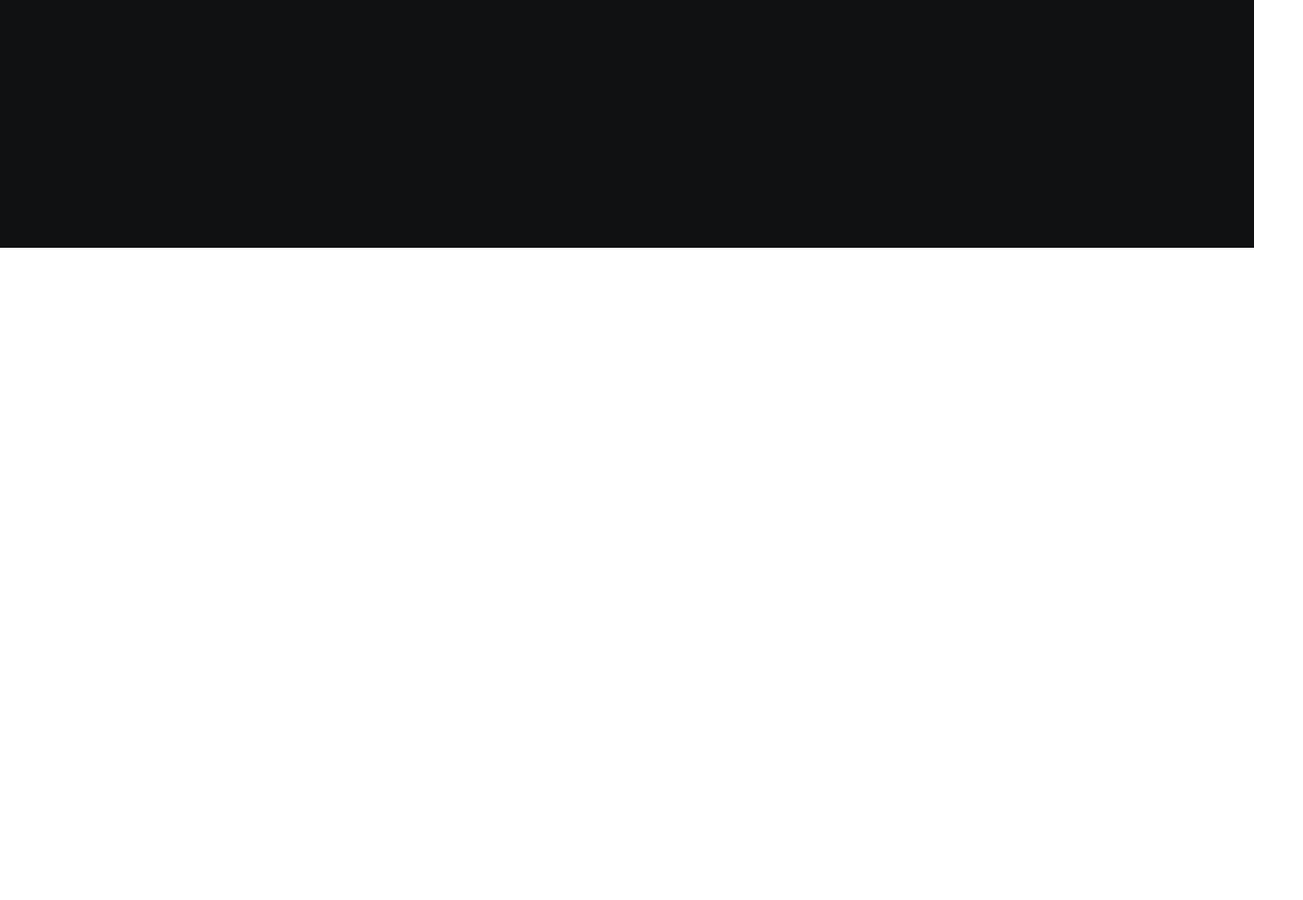
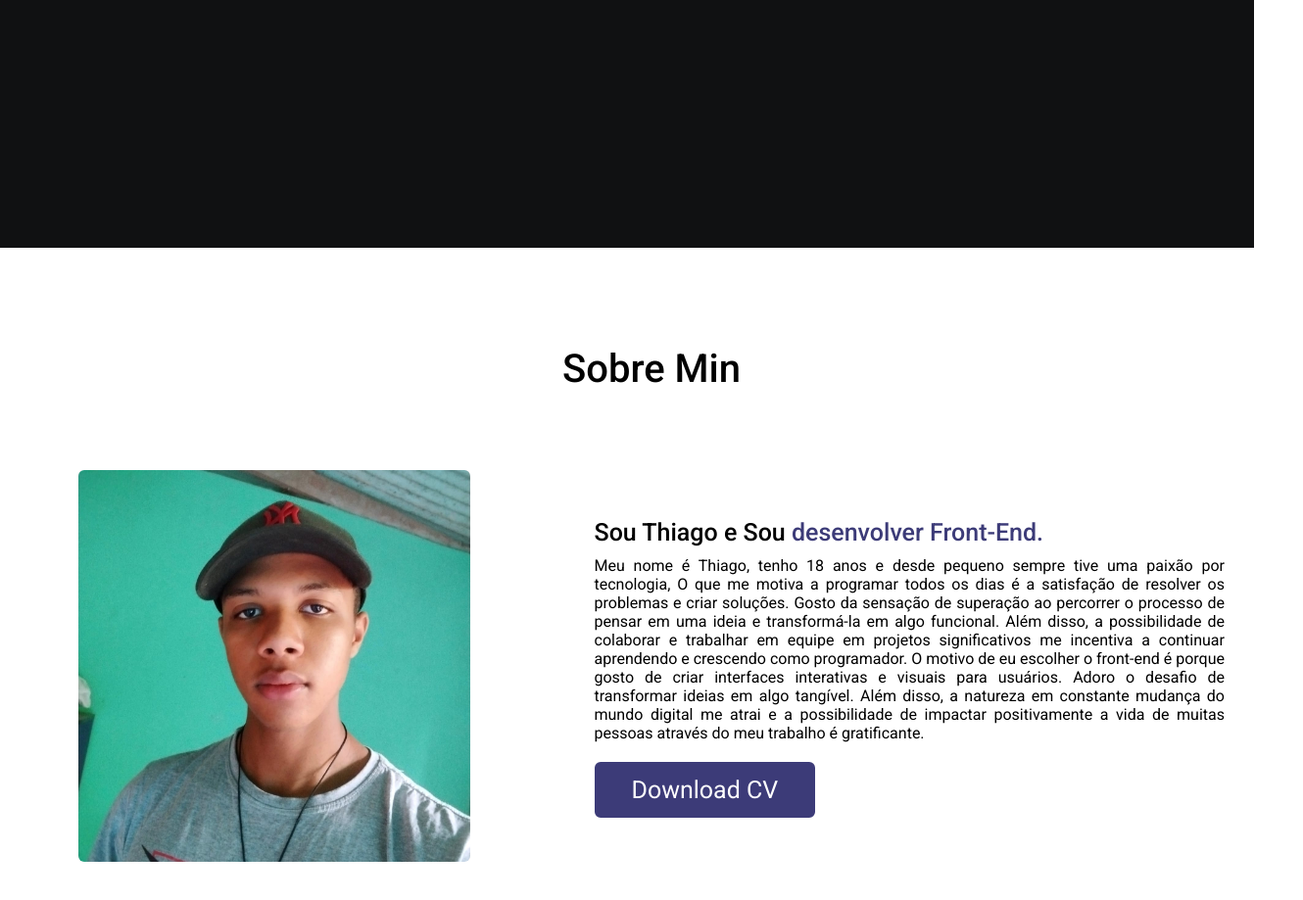
Before and after one commit to ThiagoMaylon/Portifolio, a plain HTML site: page index.html in a window 1280 px wide. Shown: the part 547-1466 px from the top of the page at 98% size, 1330 px wide, since content can reach past the window. Before the commit the page ends 800 px from the top, so only its background shows below. Drawn offline with nearby package versions, Linux system fonts and the light colour scheme.

Commit message:
criando a perte sobre min

```diff
--- a/css/style.css
+++ b/css/style.css
@@ -116,3 +116,68 @@ main .container-main .main-content-rigth{
 main .container-main img{
     max-width: 400px;
 }
+
+/*                      ABOUT                  */
+
+.about{
+    padding: 100px 0;
+
+}
+.about .container-about{
+    width: 1330px;
+    padding: 0 80px;
+    margin: auto;
+
+}
+.about .container-about h2{
+    text-align: center;
+    font-size: 40px;
+    font-weight: 500;
+    margin-bottom: 60px;
+    padding-bottom: 20px;
+}
+
+.about .container-about .content-about{
+    display: flex;
+    flex-wrap: wrap;
+    align-items: center;
+    justify-content: space-between;
+}
+.about .container-about .content-about .content-about-left{
+    width: 45%;
+}
+.about .container-about .content-about .content-about-left img{
+    width: 400px;
+    height: 400px;
+    border-radius: 6px;
+}
+.about .container-about .content-about .content-about-right{
+    max-width: 55%;
+
+} .about .container-about .content-about .content-about-right p{
+    text-align: justify;
+}
+.about .container-about .content-about .content-about-right .text{
+    font-size: 25px;
+    font-weight: 500;
+    margin-bottom: 10px;
+}
+.about .container-about .content-about .content-about-right .text > span{
+    color: #3C3B78;
+}
+.about .container-about .content-about .content-about-right a{
+    display: inline-block;
+    background: #3C3B78;
+    color: #fff;
+    font-size: 25px;
+    padding: 12px 36px;
+    margin-top: 20px;
+    border-radius: 6px;
+    border: 2px solid #3C3B78;
+    text-decoration: none;
+    transition: 0.5s;
+}
+.about .container-about .content-about .content-about-right a:hover{
+    background-color: transparent;
+    color: #3C3B78;
+}
--- a/index.html
+++ b/index.html
@@ -5,6 +5,7 @@
     <meta http-equiv="X-UA-Compatible" content="IE=edge">
     <meta name="viewport" content="width=device-width, initial-scale=1.0">
     <link rel="stylesheet" href="./css/style.css">
+    <link rel="stylesheet" href="./css/responsive.css">
     <title>Portifólio - Thiago</title>
 </head>
 <body>
@@ -20,7 +21,7 @@
                 <nav>
                     <ul>
                         <li><a href="#inicio">Inicio</a></li>
-                        <li><a href="#">Sobre</a></li>
+                        <li><a href="#sobre">Sobre</a></li>
                         <li><a href="#">Tecnologias</a></li>
                         <li><a href="#">Projetos</a></li>
                         <li><a href="#">Contato</a></li>
@@ -30,8 +31,8 @@
         </div>
     </header>
     <!-- main -->
-    <main id="inicio">
-        <div class="container-main">
+    <main>
+        <div class="container-main" id="inicio">
             <div class="main-contet-left">
                 <p class="text1">olá, meu nome é </p>
                 <h2>Thiago Maylon</h2>
@@ -45,6 +46,29 @@
         </div>
     </main>
     <!-- sobre min -->
+    <section class="about">
+        <div class="container-about" id="sobre">
+
+            <h2 class="title">Sobre Min</h2>
+            <div class="content-about">
+
+                <div class="content-about-left">
+                    <div class="img">
+                        <img src="./images/My-photo.jpeg">
+                    </div>
+                </div>
+
+                <div class="content-about-right">
+                    <p class="text">Sou Thiago e Sou <span>desenvolver Front-End.</span></p>
+                    <p>
+                        Meu nome é Thiago, tenho 18 anos e desde pequeno sempre tive uma paixão por tecnologia, O que me motiva a programar todos os dias é a satisfação de resolver os problemas e criar soluções. Gosto da sensação de superação ao percorrer o processo de pensar em uma ideia e transformá-la em algo funcional. Além disso, a possibilidade de colaborar e trabalhar em equipe em projetos significativos me incentiva a continuar aprendendo e crescendo como programador. O motivo de eu escolher o front-end é porque gosto de criar interfaces interativas e visuais para usuários. Adoro o desafio de transformar ideias em algo tangível. Além disso, a natureza em constante mudança do mundo digital me atrai e a possibilidade de impactar positivamente a vida de muitas pessoas através do meu trabalho é gratificante.
+                    </p>
+                    <a href="#">Download CV</a>
+                </div>
+
+            </div>
+        </div>
+    </section>
     <!-- competencias -->
     <!-- projetos -->
     <!-- contatos -->
```
Also changed, not shown: css/responsive.css (added), images/My-photo.jpeg (renamed from images/WhatsApp Image 2023-03-07 at 13.34.53.jpeg).
